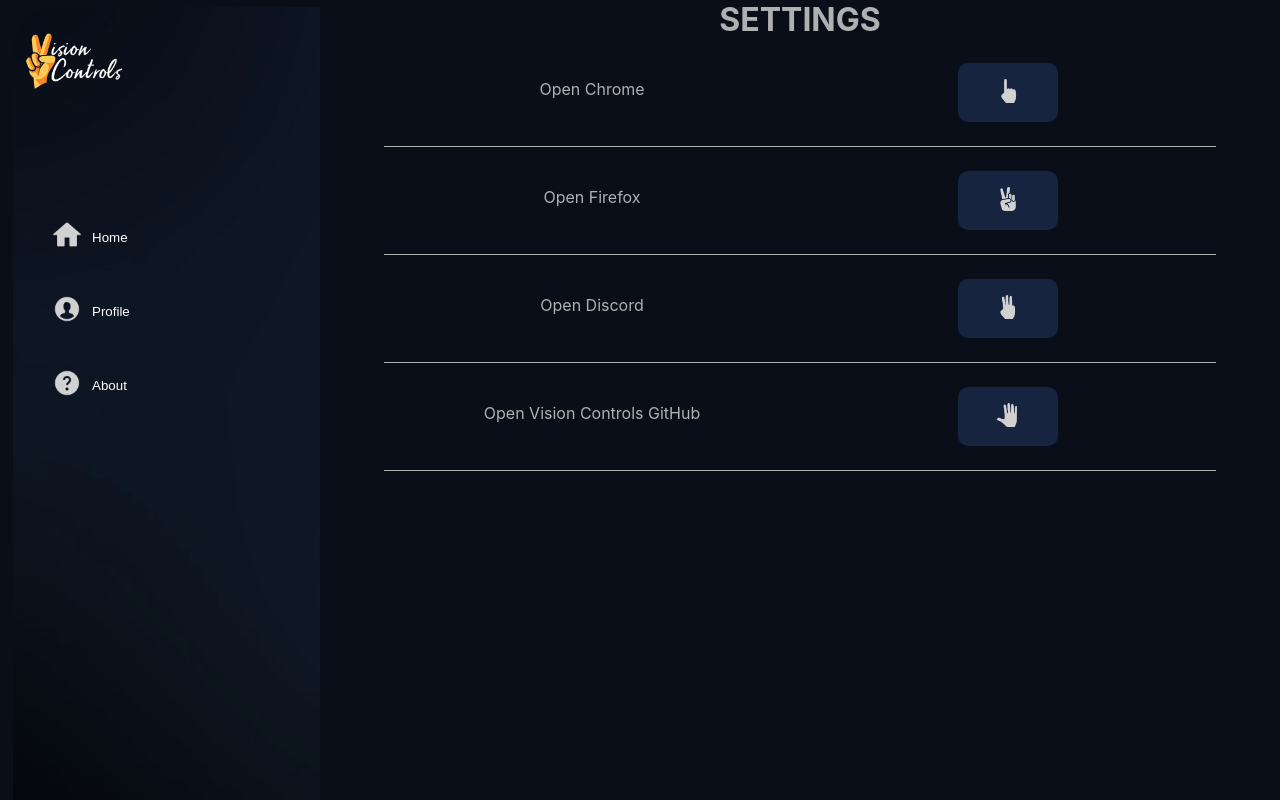
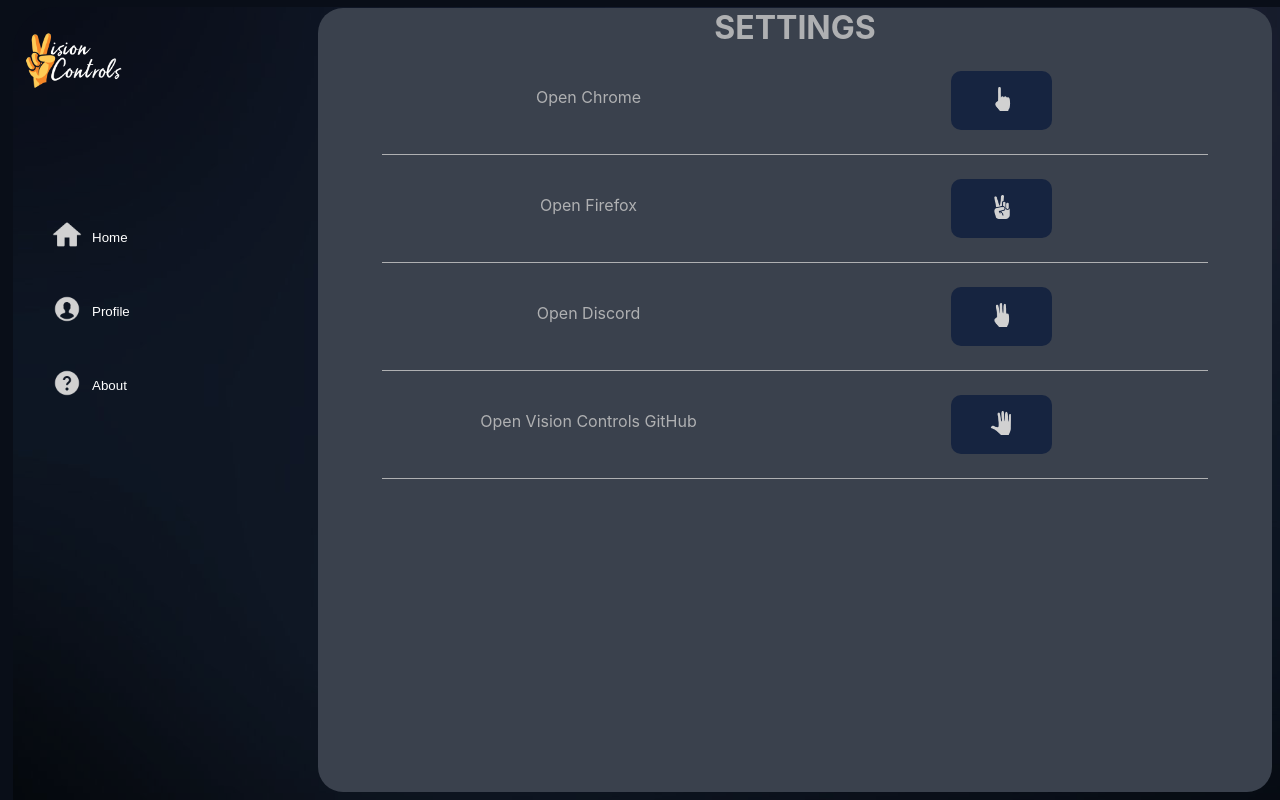
Before and after one commit to aggie-coding-club/Gesture, a React (Create React App) app in the folder front-end/: page /settings in a window 1280 px wide. Built offline with nearby package versions, Linux system fonts and the light colour scheme.

Commit message:
rounded settings edges

```diff
--- a/front-end/src/components/Settings/SettingsLayout.js
+++ b/front-end/src/components/Settings/SettingsLayout.js
@@ -29,11 +29,12 @@
   }
 
   const settingsStyle = {
-    backgroundColor: "#090e18",
+    background: "#3a414d",
     color: "#afb0b2",
-    height: "100vh",
+    height: "98vh",
+    borderRadius: "25px",
+    margin: "1vh 1vh 1vh 0",
     padding: 0,
-    margin: 0,
     flex: 3
   }
 
@@ -49,10 +50,6 @@
     let copy = data;
     copy[index][1] = newNum;
     setData(copy);
-  }
-
-  function displayData() {
-    console.log(data);
   }
 
   return (
```
